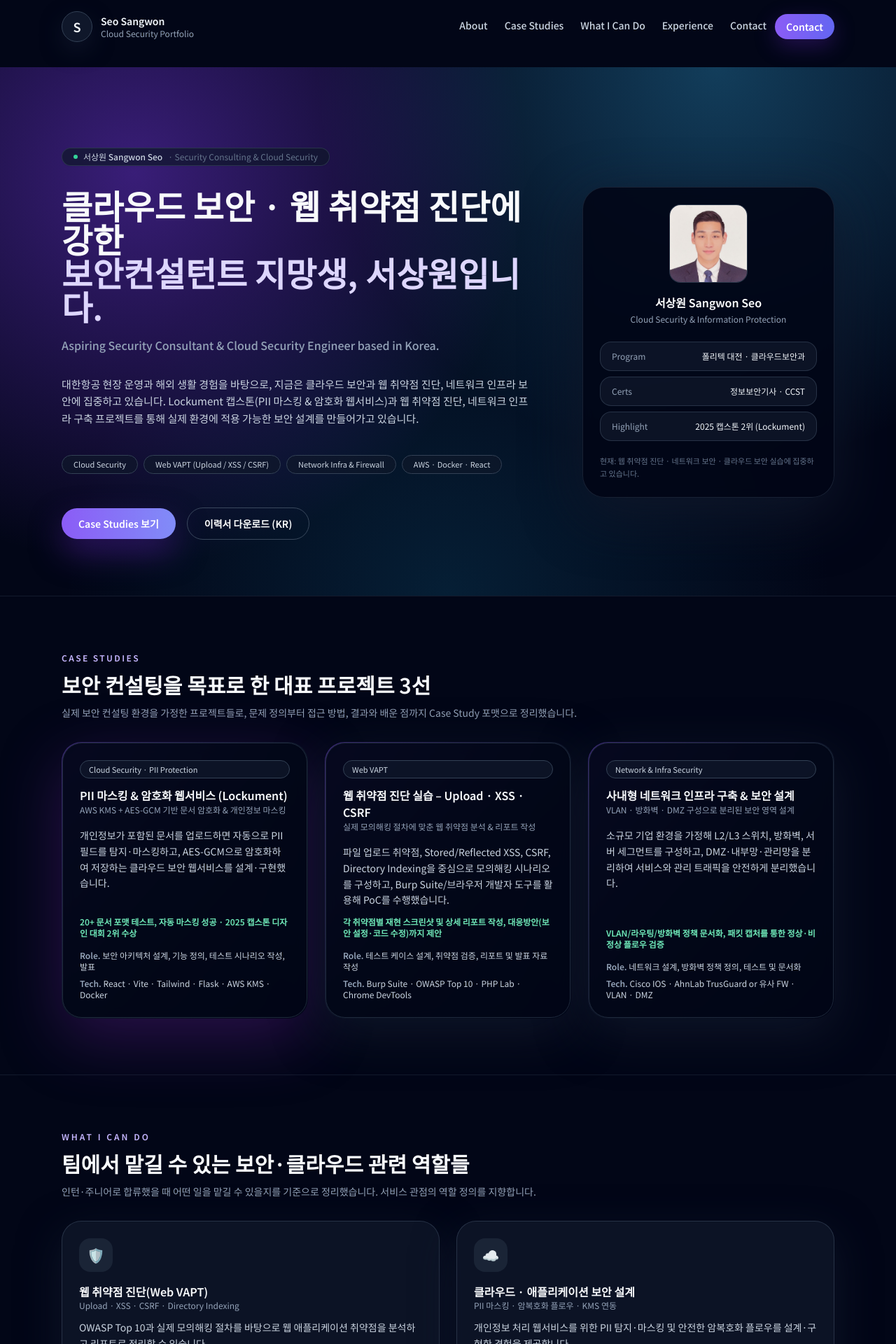
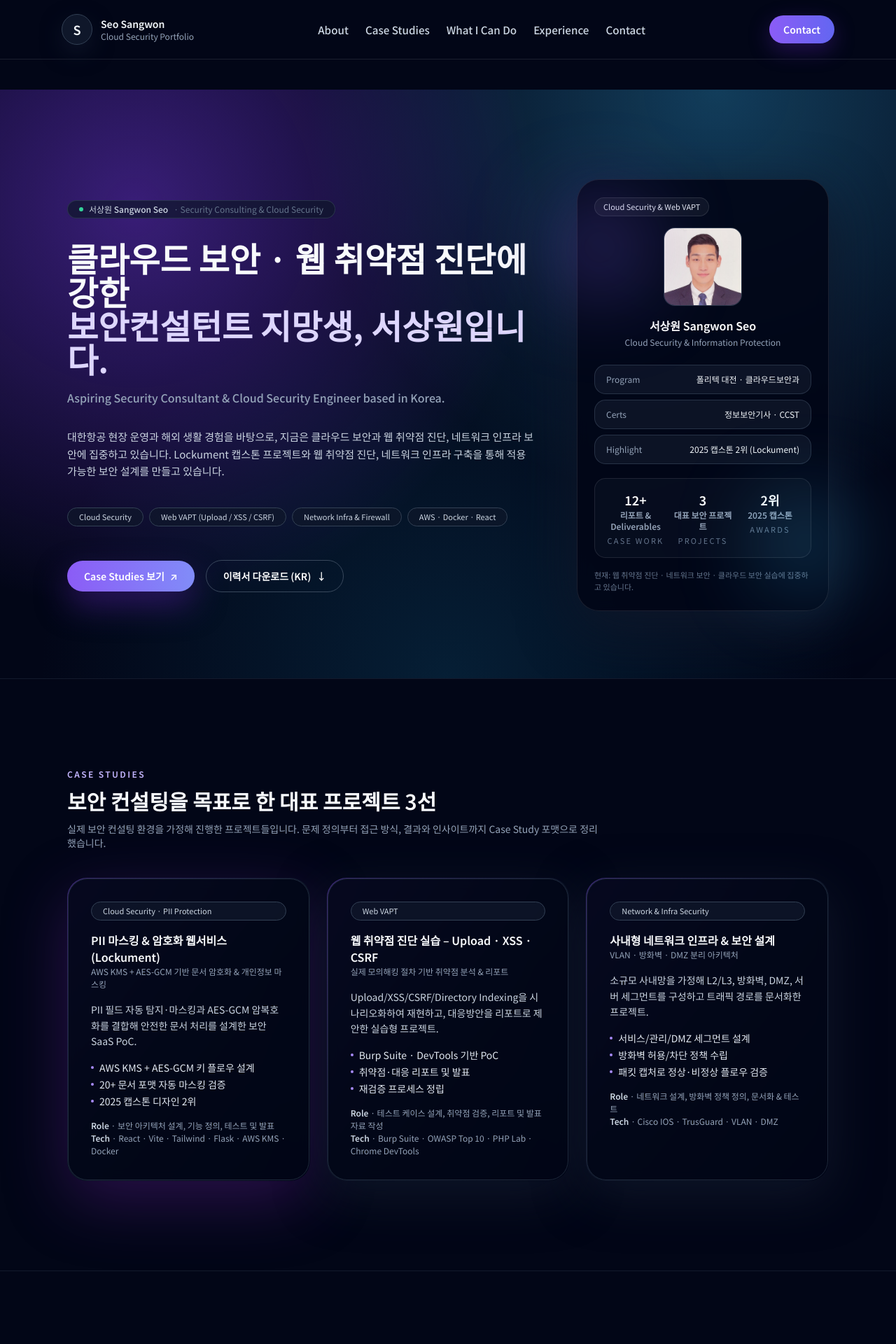
Before and after one commit to yourblueoceans/yourblueoceans.github.io, a React (Vite) app: page / in a window 1280 px wide. Shown: the top 1920 px of the page at 70% size. Built offline with nearby package versions, Linux system fonts and the light colour scheme.

Commit message:
feat: apply megazone layout pass

```diff
--- a/src/App.tsx
+++ b/src/App.tsx
@@ -11,7 +11,7 @@ const App: React.FC = () => {
   return (
     <div className="min-h-screen bg-slate-950 text-slate-50 antialiased">
       <Header />
-      <main className="pt-24">
+      <main className="pt-32">
         <HeroSection />
         <CaseStudiesSection />
         <ServicesSection />
--- a/src/components/CaseStudiesSection.tsx
+++ b/src/components/CaseStudiesSection.tsx
@@ -1,4 +1,3 @@
-// src/components/CaseStudiesSection.tsx
 import React from "react";
 
 type CaseStudy = {
@@ -7,7 +6,7 @@ type CaseStudy = {
   title: string;
   subtitle: string;
   summary: string;
-  impact: string;
+  highlights: string[];
   role: string;
   techStack: string[];
 };
@@ -18,45 +17,41 @@ const caseStudies: CaseStudy[] = [
     category: "Cloud Security · PII Protection",
     title: "PII 마스킹 & 암호화 웹서비스 (Lockument)",
     subtitle: "AWS KMS + AES-GCM 기반 문서 암호화 & 개인정보 마스킹",
-    summary:
-      "개인정보가 포함된 문서를 업로드하면 자동으로 PII 필드를 탐지·마스킹하고, AES-GCM으로 암호화하여 저장하는 클라우드 보안 웹서비스를 설계·구현했습니다.",
-    impact: "20+ 문서 포맷 테스트, 자동 마스킹 성공 · 2025 캡스톤 디자인 대회 2위 수상",
-    role: "보안 아키텍처 설계, 기능 정의, 테스트 시나리오 작성, 발표",
+    summary: "PII 필드 자동 탐지·마스킹과 AES-GCM 암복호화를 결합해 안전한 문서 처리를 설계한 보안 SaaS PoC.",
+    highlights: ["AWS KMS + AES-GCM 키 플로우 설계", "20+ 문서 포맷 자동 마스킹 검증", "2025 캡스톤 디자인 2위"],
+    role: "보안 아키텍처 설계, 기능 정의, 테스트 및 발표",
     techStack: ["React", "Vite", "Tailwind", "Flask", "AWS KMS", "Docker"],
   },
   {
     id: "web-vapt",
     category: "Web VAPT",
     title: "웹 취약점 진단 실습 – Upload · XSS · CSRF",
-    subtitle: "실제 모의해킹 절차에 맞춘 웹 취약점 분석 & 리포트 작성",
-    summary:
-      "파일 업로드 취약점, Stored/Reflected XSS, CSRF, Directory Indexing을 중심으로 모의해킹 시나리오를 구성하고, Burp Suite/브라우저 개발자 도구를 활용해 PoC를 수행했습니다.",
-    impact: "각 취약점별 재현 스크린샷 및 상세 리포트 작성, 대응방안(보안 설정·코드 수정)까지 제안",
+    subtitle: "실제 모의해킹 절차 기반 취약점 분석 & 리포트",
+    summary: "Upload/XSS/CSRF/Directory Indexing을 시나리오화하여 재현하고, 대응방안을 리포트로 제안한 실습형 프로젝트.",
+    highlights: ["Burp Suite · DevTools 기반 PoC", "취약점·대응 리포트 및 발표", "재검증 프로세스 정립"],
     role: "테스트 케이스 설계, 취약점 검증, 리포트 및 발표 자료 작성",
     techStack: ["Burp Suite", "OWASP Top 10", "PHP Lab", "Chrome DevTools"],
   },
   {
     id: "network-infra",
     category: "Network & Infra Security",
-    title: "사내형 네트워크 인프라 구축 & 보안 설계",
-    subtitle: "VLAN · 방화벽 · DMZ 구성으로 분리된 보안 영역 설계",
-    summary:
-      "소규모 기업 환경을 가정해 L2/L3 스위치, 방화벽, 서버 세그먼트를 구성하고, DMZ·내부망·관리망을 분리하여 서비스와 관리 트래픽을 안전하게 분리했습니다.",
-    impact: "VLAN/라우팅/방화벽 정책 문서화, 패킷 캡처를 통한 정상·비정상 플로우 검증",
-    role: "네트워크 설계, 방화벽 정책 정의, 테스트 및 문서화",
-    techStack: ["Cisco IOS", "AhnLab TrusGuard or 유사 FW", "VLAN", "DMZ"],
+    title: "사내형 네트워크 인프라 & 보안 설계",
+    subtitle: "VLAN · 방화벽 · DMZ 분리 아키텍처",
+    summary: "소규모 사내망을 가정해 L2/L3, 방화벽, DMZ, 서버 세그먼트를 구성하고 트래픽 경로를 문서화한 프로젝트.",
+    highlights: ["서비스/관리/DMZ 세그먼트 설계", "방화벽 허용/차단 정책 수립", "패킷 캡처로 정상·비정상 플로우 검증"],
+    role: "네트워크 설계, 방화벽 정책 정의, 문서화 & 테스트",
+    techStack: ["Cisco IOS", "TrusGuard", "VLAN", "DMZ"],
   },
 ];
 
-const CaseStudiesSection: React.FC = () => {
-  return (
-    <section id="case-studies" className="border-b border-slate-800/60 bg-slate-950">
-      <div className="mx-auto flex max-w-6xl flex-col gap-8 px-6 py-16 sm:py-20">
+const CaseStudiesSection: React.FC = () => (
+  <section id="case-studies" className="relative border-b border-slate-800/60 bg-slate-950">
+    <div className="mx-auto flex max-w-6xl flex-col gap-10 px-6 py-24 sm:py-28 lg:px-8 lg:py-32">
       <div className="space-y-3">
         <p className="text-xs font-semibold tracking-[0.2em] text-violet-300">CASE STUDIES</p>
         <h2 className="text-2xl font-semibold text-slate-50 sm:text-3xl">보안 컨설팅을 목표로 한 대표 프로젝트 3선</h2>
         <p className="max-w-3xl text-sm text-slate-400">
-            실제 보안 컨설팅 환경을 가정한 프로젝트들로, 문제 정의부터 접근 방법, 결과와 배운 점까지 Case Study 포맷으로 정리했습니다.
+          실제 보안 컨설팅 환경을 가정해 진행한 프로젝트들입니다. 문제 정의부터 접근 방식, 결과와 인사이트까지 Case Study 포맷으로 정리했습니다.
         </p>
       </div>
 
@@ -66,26 +61,29 @@ const CaseStudiesSection: React.FC = () => {
             key={item.id}
             className={`group rounded-3xl bg-gradient-to-br from-violet-500/40 via-slate-900 to-transparent p-[1px] ${
               idx === 0 ? "shadow-[0_28px_90px_rgba(88,28,135,0.45)]" : "shadow-[0_20px_70px_rgba(15,23,42,0.9)]"
-              } transition`}
+            } transition duration-300 hover:-translate-y-1.5`}
           >
-              <div className="flex h-full flex-col rounded-[inherit] border border-slate-800 bg-slate-950/90 p-6 backdrop-blur">
-                <div className="mb-3 inline-flex items-center rounded-full border border-slate-700 bg-slate-900/80 px-3 py-1 text-[11px] text-slate-300">
+            <div className="flex h-full flex-col rounded-[inherit] border border-slate-800 bg-slate-950/90 p-8 backdrop-blur">
+              <div className="mb-4 inline-flex items-center rounded-full border border-slate-700 bg-slate-900/80 px-4 py-1 text-[11px] text-slate-300">
                 {item.category}
               </div>
               <h3 className="text-base font-semibold text-slate-50">{item.title}</h3>
               <p className="text-[12px] text-slate-400">{item.subtitle}</p>
-                <p className="mt-4 flex-1 text-sm leading-relaxed text-slate-300">{item.summary}</p>
-                <p className="mt-3 text-xs font-semibold text-emerald-300">{item.impact}</p>
-                <div className="mt-4 space-y-2 text-xs text-slate-300">
-                  <p>
-                    <span className="font-semibold text-slate-400">Role. </span>
-                    {item.role}
+              <p className="mt-4 text-sm leading-relaxed text-slate-300">{item.summary}</p>
+              <ul className="mt-4 space-y-1 text-sm text-slate-200">
+                {item.highlights.map((highlight) => (
+                  <li key={highlight} className="flex gap-2">
+                    <span className="mt-2 h-1 w-1 flex-shrink-0 rounded-full bg-violet-400" />
+                    <span>{highlight}</span>
+                  </li>
+                ))}
+              </ul>
+              <p className="mt-4 text-[12px] text-slate-400">
+                <span className="font-semibold text-slate-300">Role</span> · {item.role}
               </p>
-                  <p>
-                    <span className="font-semibold text-slate-400">Tech. </span>
-                    {item.techStack.join(" · ")}
+              <p className="text-[12px] text-slate-400">
+                <span className="font-semibold text-slate-300">Tech</span> · {item.techStack.join(" · ")}
               </p>
-                </div>
             </div>
           </article>
         ))}
@@ -93,6 +91,5 @@ const CaseStudiesSection: React.FC = () => {
     </div>
   </section>
 );
-};
 
 export default CaseStudiesSection;
--- a/src/components/ContactSection.tsx
+++ b/src/components/ContactSection.tsx
@@ -6,21 +6,22 @@ const ContactSection: React.FC = () => {
   };
 
   return (
-    <section id="contact" className="bg-slate-950">
-      <div className="mx-auto max-w-4xl px-6 py-16 sm:py-20">
-        <div className="space-y-4 text-center">
+    <section id="contact" className="relative overflow-hidden bg-slate-950">
+      <div className="pointer-events-none absolute inset-0 bg-[radial-gradient(circle_at_top,_rgba(99,102,241,0.35),transparent_60%)]" />
+      <div className="relative mx-auto max-w-4xl px-6 py-24 sm:py-28 lg:px-8 lg:py-32">
+        <div className="rounded-[32px] border border-white/10 bg-slate-950/80 px-8 py-12 text-center shadow-[0_35px_120px_rgba(15,23,42,0.8)]">
           <p className="text-xs font-semibold tracking-[0.25em] text-violet-300">CONTACT</p>
-          <h2 className="text-2xl font-semibold text-slate-50 sm:text-3xl">
+          <h2 className="mt-4 text-2xl font-semibold text-slate-50 sm:text-3xl">
             웹 취약점 진단·클라우드 보안 PoC에 대해 이야기 나누고 싶으시다면
           </h2>
-          <p className="text-sm text-slate-400">
-            인턴·주니어 포지션, 프로젝트 협업, 보안 컨설팅/영업 관련 논의 등 언제든지 편하게 연락 주시면 감사하겠습니다.
+          <p className="mt-3 text-sm text-slate-400">
+            인턴·주니어 포지션, 프로젝트 협업, 보안 컨설팅/영업 관련 논의 등 언제든지 편하게 연락 주세요.
           </p>
-          <div className="mt-4 flex flex-wrap justify-center gap-3">
+          <div className="mt-8 flex flex-wrap justify-center gap-4">
             <button
               type="button"
               onClick={handleEmail}
-              className="inline-flex items-center justify-center rounded-full bg-violet-500 px-6 py-2.5 text-sm font-medium text-white shadow-md transition hover:bg-violet-400 hover:shadow-lg focus-visible:outline-none focus-visible:ring-2 focus-visible:ring-violet-400 focus-visible:ring-offset-2 focus-visible:ring-offset-slate-950"
+              className="inline-flex items-center justify-center rounded-full bg-gradient-to-r from-violet-500 to-indigo-400 px-6 py-3 text-sm font-semibold text-white shadow-[0_20px_50px_rgba(76,29,149,0.55)] transition hover:from-violet-400 hover:to-sky-400 focus-visible:outline focus-visible:outline-2 focus-visible:outline-offset-2 focus-visible:outline-violet-400"
             >
               이메일 보내기
             </button>
@@ -28,12 +29,12 @@ const ContactSection: React.FC = () => {
               href="https://github.com/yourblueoceans"
               target="_blank"
               rel="noreferrer"
-              className="inline-flex items-center justify-center rounded-full border border-slate-600 bg-slate-900/70 px-6 py-2.5 text-sm font-medium text-slate-100 hover:bg-slate-800/90"
+              className="inline-flex items-center justify-center rounded-full border border-slate-600 bg-slate-900/60 px-6 py-3 text-sm font-semibold text-white transition hover:bg-slate-800/80 focus-visible:outline focus-visible:outline-2 focus-visible:outline-offset-2 focus-visible:outline-slate-500"
             >
               GitHub 보기
             </a>
           </div>
-          <p className="pt-4 text-[11px] text-slate-500">© {new Date().getFullYear()} Sangwon Seo. All rights reserved.</p>
+          <p className="mt-8 text-[11px] text-slate-500">© {new Date().getFullYear()} Sangwon Seo. All rights reserved.</p>
         </div>
       </div>
     </section>
--- a/src/components/ExperienceSection.tsx
+++ b/src/components/ExperienceSection.tsx
@@ -28,8 +28,8 @@ const certs = [
 
 const ExperienceSection: React.FC = () => {
   return (
-    <section id="experience" className="border-b border-slate-800/60 bg-slate-950">
-      <div className="mx-auto max-w-6xl px-6 py-16 sm:py-20">
+    <section id="experience" className="relative border-b border-slate-800/60 bg-slate-950">
+      <div className="mx-auto max-w-6xl px-6 py-24 sm:py-28 lg:px-8 lg:py-32">
         <div className="grid gap-10 lg:grid-cols-[3fr,2fr]">
           {/* LEFT: Experience Timeline */}
           <div className="space-y-5">
--- a/src/components/Header.tsx
+++ b/src/components/Header.tsx
@@ -27,11 +27,11 @@ const Header: React.FC = () => {
 
   return (
     <header
-      className={`fixed inset-x-0 top-0 z-40 transition ${
-        scrolled ? "border-b border-slate-800/70 bg-slate-950/85 backdrop-blur-md" : "bg-transparent"
+      className={`fixed inset-x-0 top-0 z-40 border-b border-white/10 transition ${
+        scrolled ? "bg-slate-950/90 py-3 shadow-[0_12px_40px_rgba(2,6,23,0.65)] backdrop-blur-xl" : "bg-transparent py-5"
       }`}
     >
-      <div className="mx-auto flex max-w-6xl flex-col gap-3 px-4 py-4 sm:px-6 lg:flex-row lg:items-center lg:gap-6">
+      <div className="mx-auto hidden max-w-6xl items-center justify-between gap-4 px-4 sm:px-6 lg:flex">
         <button
           type="button"
           onClick={() => handleNavigate("hero")}
@@ -46,27 +46,56 @@ const Header: React.FC = () => {
           </div>
         </button>
 
-        <nav className="flex flex-1 flex-wrap items-center gap-3 text-sm text-slate-300 lg:justify-end">
-          <div className="flex flex-1 flex-wrap gap-4 overflow-x-auto pb-1 lg:flex-none lg:gap-6">
-            {navItems.map((item) => (
-              <button
-                key={item.target}
-                type="button"
-                onClick={() => handleNavigate(item.target)}
-                className="relative text-sm font-medium text-slate-300 transition hover:text-slate-50 focus-visible:outline focus-visible:outline-2 focus-visible:outline-offset-2 focus-visible:outline-violet-400"
-              >
-                {item.label}
-                <span className="absolute inset-x-0 -bottom-1 hidden h-px rounded-full bg-gradient-to-r from-violet-500/0 via-violet-500/80 to-violet-500/0 opacity-0 transition group-hover:opacity-100 lg:block" />
-              </button>
-            ))}
-          </div>
+        <nav className="flex items-center gap-6 text-sm text-slate-300">
+          {navItems.map((item) => (
+            <button
+              key={item.target}
+              type="button"
+              onClick={() => handleNavigate(item.target)}
+              className="text-[0.95rem] font-medium text-slate-300 transition hover:text-slate-50 focus-visible:outline focus-visible:outline-2 focus-visible:outline-offset-2 focus-visible:outline-violet-400"
+            >
+              {item.label}
+            </button>
+          ))}
+        </nav>
+
+        <a
+          href="mailto:bluetrees88@gmail.com?subject=Security%20Consulting%20Inquiry"
+          className="inline-flex items-center justify-center rounded-full bg-gradient-to-r from-violet-500 to-indigo-500 px-5 py-2.5 text-sm font-semibold text-white shadow-[0_10px_30px_rgba(76,29,149,0.45)] transition hover:from-violet-400 hover:to-sky-400 focus-visible:outline focus-visible:outline-2 focus-visible:outline-offset-2 focus-visible:outline-violet-400"
+        >
+          Contact
+        </a>
+      </div>
+
+      <div className="mx-auto flex max-w-6xl flex-col gap-2 px-4 sm:px-6 lg:hidden">
+        <div className="flex items-center justify-between">
+          <button
+            type="button"
+            onClick={() => handleNavigate("hero")}
+            className="flex items-center gap-3 text-left text-slate-100 focus-visible:outline focus-visible:outline-2 focus-visible:outline-offset-2 focus-visible:outline-violet-400"
+          >
+            <span className="inline-flex h-11 w-11 items-center justify-center rounded-full border border-slate-700 bg-slate-900 text-lg font-semibold shadow-[0_12px_30px_rgba(15,23,42,0.8)]">
+              S
+            </span>
+            <div className="leading-tight">
+              <p className="text-sm font-semibold">Seo Sangwon</p>
+              <p className="text-xs text-slate-400">Cloud Security Portfolio</p>
+            </div>
+          </button>
           <a
             href="mailto:bluetrees88@gmail.com?subject=Security%20Consulting%20Inquiry"
-            className="inline-flex items-center justify-center rounded-full bg-gradient-to-r from-violet-500 to-indigo-500 px-4 py-2 text-sm font-semibold text-white shadow-[0_10px_30px_rgba(76,29,149,0.45)] transition hover:from-violet-400 hover:to-sky-400 focus-visible:outline focus-visible:outline-2 focus-visible:outline-offset-2 focus-visible:outline-violet-400"
+            className="rounded-full bg-gradient-to-r from-violet-500 to-indigo-500 px-4 py-2 text-xs font-semibold text-white"
           >
             Contact
           </a>
-        </nav>
+        </div>
+        <div className="flex gap-3 overflow-x-auto pb-1 text-xs text-slate-400">
+          {navItems.map((item) => (
+            <button key={item.target} type="button" onClick={() => handleNavigate(item.target)} className="px-2 py-1">
+              {item.label}
+            </button>
+          ))}
+        </div>
       </div>
     </header>
   );
--- a/src/components/HeroSection.tsx
+++ b/src/components/HeroSection.tsx
@@ -1,4 +1,3 @@
-// src/components/HeroSection.tsx
 import React from "react";
 
 const keywords = [
@@ -6,6 +5,12 @@ const keywords = [
   "Web VAPT (Upload / XSS / CSRF)",
   "Network Infra & Firewall",
   "AWS · Docker · React",
+];
+
+const metrics = [
+  { label: "Case Work", value: "12+", caption: "리포트 & Deliverables" },
+  { label: "Projects", value: "3", caption: "대표 보안 프로젝트" },
+  { label: "Awards", value: "2위", caption: "2025 캡스톤" },
 ];
 
 const HeroSection: React.FC = () => {
@@ -25,8 +30,7 @@ const HeroSection: React.FC = () => {
         className="pointer-events-none absolute inset-0 bg-[radial-gradient(circle_at_15%_20%,rgba(124,58,237,0.45),transparent_45%),radial-gradient(circle_at_80%_0%,rgba(56,189,248,0.3),transparent_45%),radial-gradient(circle_at_50%_100%,rgba(8,47,73,0.6),transparent_55%)]"
       />
 
-      <div className="relative mx-auto flex min-h-[70vh] max-w-6xl flex-col gap-12 px-6 pb-20 pt-28 lg:flex-row lg:items-center">
-        {/* LEFT */}
+      <div className="relative mx-auto flex min-h-[70vh] max-w-6xl flex-col gap-12 px-6 pb-24 pt-32 sm:px-8 lg:flex-row lg:items-center">
         <div className="flex-1 space-y-8">
           <div className="inline-flex items-center gap-2 rounded-full border border-slate-700/70 bg-slate-900/70 px-4 py-1 text-xs text-slate-300 shadow-sm backdrop-blur">
             <span className="h-1.5 w-1.5 rounded-full bg-emerald-400" />
@@ -46,8 +50,7 @@ const HeroSection: React.FC = () => {
 
           <p className="max-w-2xl text-sm leading-relaxed text-slate-300 sm:text-[15px]">
             대한항공 현장 운영과 해외 생활 경험을 바탕으로, 지금은 클라우드 보안과 웹 취약점 진단, 네트워크 인프라 보안에 집중하고 있습니다.
-            Lockument 캡스톤(PII 마스킹 &amp; 암호화 웹서비스)과 웹 취약점 진단, 네트워크 인프라 구축 프로젝트를 통해 실제 환경에 적용 가능한
-            보안 설계를 만들어가고 있습니다.
+            Lockument 캡스톤 프로젝트와 웹 취약점 진단, 네트워크 인프라 구축을 통해 적용 가능한 보안 설계를 만들고 있습니다.
           </p>
 
           <div className="flex flex-wrap gap-2 pt-2">
@@ -65,6 +68,9 @@ const HeroSection: React.FC = () => {
               className="inline-flex items-center justify-center rounded-full bg-gradient-to-r from-violet-500 to-indigo-400 px-6 py-3 text-sm font-semibold text-white shadow-[0_20px_45px_rgba(76,29,149,0.55)] transition hover:from-violet-400 hover:to-sky-400 focus-visible:outline focus-visible:outline-2 focus-visible:outline-offset-2 focus-visible:outline-violet-400"
             >
               Case Studies 보기
+              <span aria-hidden="true" className="ml-2">
+                ↗
+              </span>
             </button>
             <button
               type="button"
@@ -72,13 +78,21 @@ const HeroSection: React.FC = () => {
               className="inline-flex items-center justify-center rounded-full border border-slate-600/80 bg-transparent px-6 py-3 text-sm font-semibold text-white transition hover:bg-slate-900/70 focus-visible:outline focus-visible:outline-2 focus-visible:outline-offset-2 focus-visible:outline-slate-500"
             >
               이력서 다운로드 (KR)
+              <span aria-hidden="true" className="ml-2">
+                ↓
+              </span>
             </button>
           </div>
         </div>
 
-        {/* RIGHT */}
         <div className="flex w-full justify-center lg:w-[360px]">
-          <div className="w-full max-w-sm rounded-[32px] border border-slate-800/80 bg-slate-950/90 p-6 shadow-[0_24px_80px_rgba(15,23,42,0.95)] backdrop-blur">
+          <div className="relative w-full max-w-sm rounded-[32px] border border-white/10 bg-slate-950/90 p-6 shadow-[0_24px_80px_rgba(15,23,42,0.95)] backdrop-blur">
+            <div className="pointer-events-none absolute -left-8 top-8 h-32 w-32 rounded-full bg-violet-500/40 blur-3xl" />
+            <div className="pointer-events-none absolute -right-6 bottom-10 h-28 w-28 rounded-full bg-sky-400/40 blur-3xl" />
+
+            <div className="mb-4 inline-flex items-center rounded-full border border-white/10 bg-white/5 px-3 py-1 text-[11px] text-slate-200">
+              Cloud Security &amp; Web VAPT
+            </div>
             <div className="mx-auto h-28 w-28 overflow-hidden rounded-2xl border border-slate-700/70 bg-slate-900">
               <img src="/profile.jpg" alt="서상원 증명사진" className="h-full w-full object-cover" />
             </div>
@@ -100,7 +114,16 @@ const HeroSection: React.FC = () => {
               ))}
             </dl>
 
-            <p className="mt-5 text-[11px] leading-relaxed text-slate-500">
+            <div className="mt-5 grid gap-3 rounded-2xl border border-white/10 bg-slate-900/40 p-4 text-center text-slate-200 sm:grid-cols-3">
+              {metrics.map((metric) => (
+                <div key={metric.label} className="text-xs">
+                  <p className="text-lg font-semibold text-white">{metric.value}</p>
+                  <p className="font-semibold text-slate-400">{metric.caption}</p>
+                  <p className="mt-1 text-[11px] uppercase tracking-[0.2em] text-slate-500">{metric.label}</p>
+                </div>
+              ))}
+            </div>
+            <p className="mt-4 text-[11px] leading-relaxed text-slate-500">
               현재: 웹 취약점 진단 · 네트워크 보안 · 클라우드 보안 실습에 집중하고 있습니다.
             </p>
           </div>
--- a/src/components/ServicesSection.tsx
+++ b/src/components/ServicesSection.tsx
@@ -43,9 +43,9 @@ const serviceIcons = ["🛡️", "☁️", "🌐", "🗂️"];
 
 const ServicesSection: React.FC = () => {
   return (
-    <section id="services" className="border-b border-slate-800/60 bg-slate-950">
-      <div className="mx-auto max-w-6xl px-6 py-16 sm:py-20">
-        <div className="mb-8 space-y-3">
+    <section id="services" className="relative border-b border-slate-800/60 bg-slate-950">
+      <div className="mx-auto max-w-6xl px-6 py-24 sm:py-28 lg:px-8 lg:py-32">
+        <div className="mb-10 space-y-3">
           <p className="text-xs font-semibold tracking-[0.25em] text-violet-300">WHAT I CAN DO</p>
           <h2 className="text-2xl font-semibold text-slate-50 sm:text-3xl">팀에서 맡길 수 있는 보안·클라우드 관련 역할들</h2>
           <p className="max-w-3xl text-sm text-slate-400">
@@ -57,7 +57,8 @@ const ServicesSection: React.FC = () => {
           {services.map((service, idx) => (
             <article
               key={service.title}
-              className="flex h-full flex-col gap-4 rounded-3xl border border-slate-700/70 bg-slate-900/80 p-6 shadow-[0_20px_60px_rgba(15,23,42,0.85)] transition hover:-translate-y-1 hover:border-violet-500/70"
+              className="flex h-full flex-col gap-4 rounded-3xl border border-slate-700/70 bg-slate-900/80 p-6 opacity-0 shadow-[0_20px_60px_rgba(15,23,42,0.85)] transition hover:-translate-y-1 hover:border-violet-500/70 animate-rise"
+              style={{ animationDelay: `${idx * 0.1}s` }}
             >
               <div className="inline-flex h-12 w-12 items-center justify-center rounded-2xl bg-slate-800/80 text-xl">{serviceIcons[idx]}</div>
               <div>
--- a/src/index.css
+++ b/src/index.css
@@ -66,4 +66,19 @@
     text-transform: uppercase;
     font-size: 0.75rem;
   }
+
+  @keyframes rise {
+    0% {
+      opacity: 0;
+      transform: translateY(16px);
+    }
+    100% {
+      opacity: 1;
+      transform: translateY(0);
+    }
+  }
+
+  .animate-rise {
+    animation: rise 0.8s ease-out forwards;
+  }
 }
```
Also changed, not shown: src/components/AboutSection.tsx (+5 -5 lines), 3 other files (tests, documents, lock files or other folders). Lines whose indentation alone changed are shown as unchanged.
